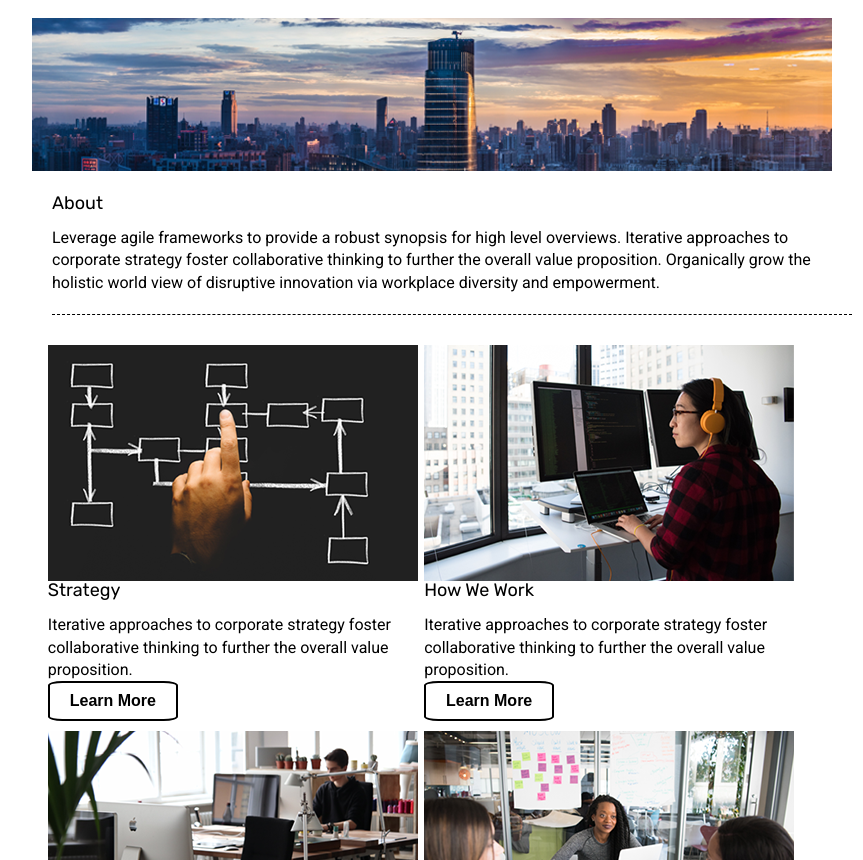
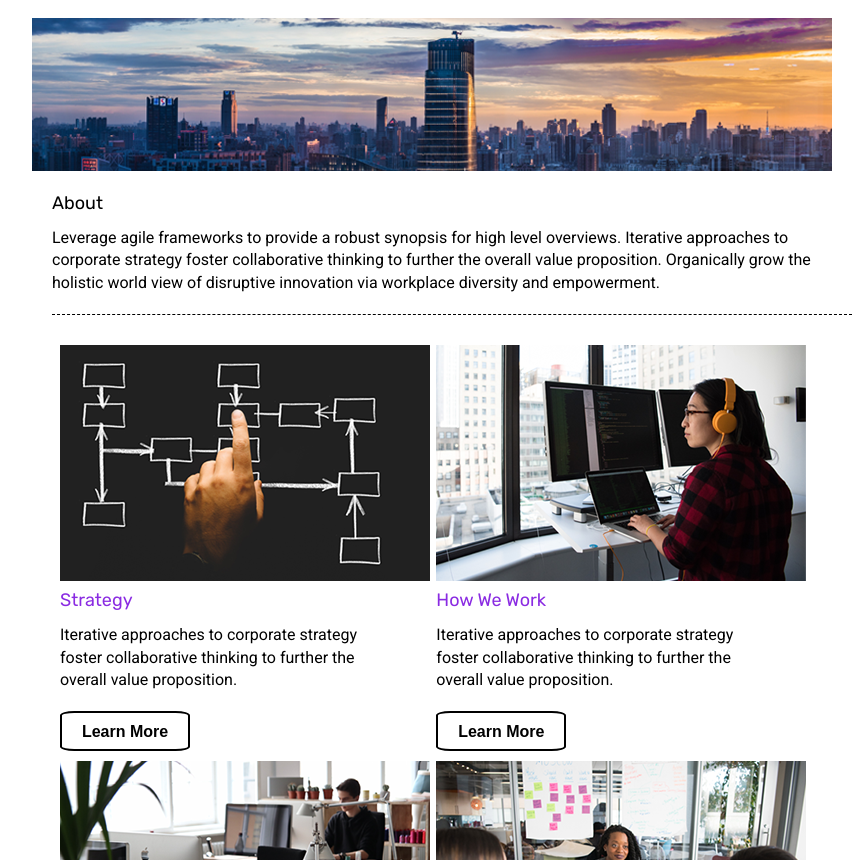
Before and after one commit to silversoftdev/Sprint-Challenge-Interface, a plain HTML site: page about.html in a window 1280 px wide. Shown: the part 92-952 px from the top of the page, without its empty margins (233-1096 px from the left). Drawn offline with Linux system fonts and the light colour scheme.

Commit message:
Adjusted the text position in about-main-content div

```diff
--- a/css/index.css
+++ b/css/index.css
@@ -153,10 +153,18 @@ header nav a {
     flex-wrap: wrap;
     width: 48%;
     padding: 0 1%;
+    /* padding-top: 10px; */
     padding-bottom: 10px;
+    padding-right: 20px;
+    padding-left: 20px;
     position: relative;
     left: 25px;
     top: 10px;
+}
+
+div.strategy h1, div.how-we-work h1, div.places-we-work h1, div.collaboration h1 {
+    color: blueviolet;
+    padding-top: 10px;
 }
 
 .middle-content {
@@ -260,6 +268,8 @@ button {
     text-align: center;
     font-size: 16px;
     font-weight: bold;
+    margin-top: 20px ;
+    padding: 10px;
     background-color: white;
     color: black;
     cursor: pointer;
```
Also changed, not shown: about.html (line endings or trailing spaces).
